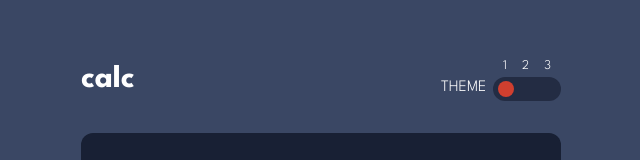
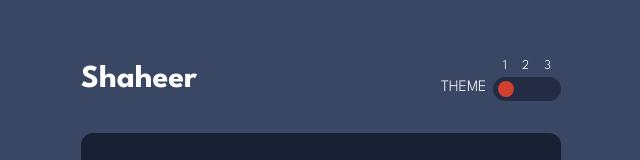
Before and after one commit to Shaheer5/The-Calculator-Web-App, a plain HTML site: page index.html in a window 1280 px wide. Shown: the part 102-262 px from the top of the page, without its empty margins (319-959 px from the left). Drawn offline with Linux system fonts and the light colour scheme.

Commit message:
Updated Heading

```diff
--- a/index.html
+++ b/index.html
@@ -14,7 +14,7 @@
     <div class="heading">
         <div class="container">
             <div class="left">
-                <h1>calc</h1>
+                <h1>Shaheer</h1>
             </div>
             <div class="right">
                 <div class="in-left">
```
